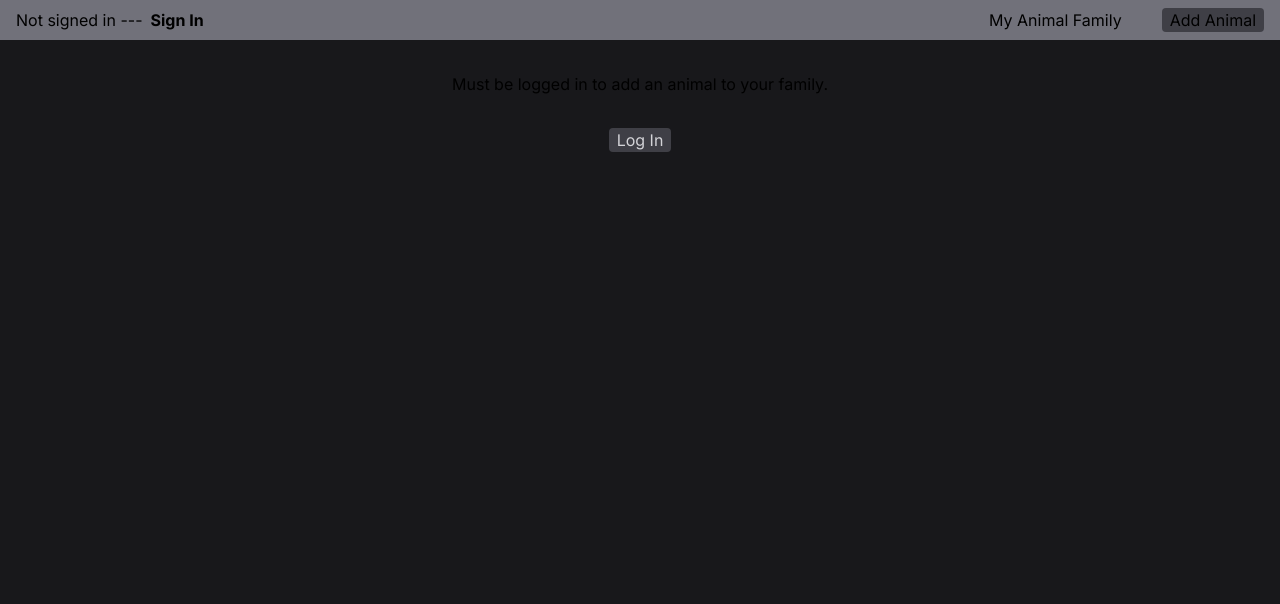
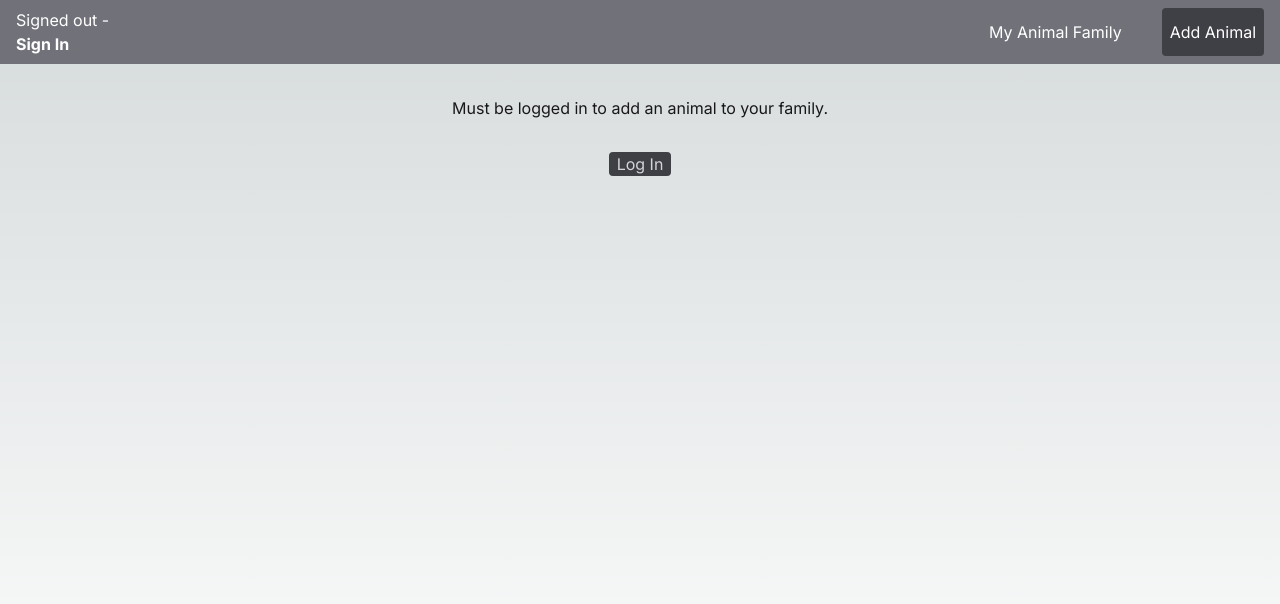
Before and after one commit to whitallee/animal-family, a Next.js app: page /add-animal in a window 1280 px wide. Shown: the top 604 px of the page. Built offline with nearby package versions, Linux system fonts and the light colour scheme; no server answers.

Commit message:
fixed theme issues and sapcing and font size

```diff
--- a/app/add-animal/page.tsx
+++ b/app/add-animal/page.tsx
@@ -51,11 +51,11 @@ export default async function AddAnimal() {
   return (
     <main className="flex flex-col items-center justify-center m-auto">
       <form action={createAnimal} className="flex flex-col gap-4">
-        <input autoFocus type="text" placeholder="Pet Name" name="petName" className="rounded text-black"></input>
-        <input type="text" placeholder="Species" name="species" className="rounded text-black"></input>
+        <input autoFocus type="text" placeholder="Pet Name" name="petName" className="rounded text-black px-2"></input>
+        <input type="text" placeholder="Species" name="species" className="rounded text-black px-2"></input>
         <div className="flex justify-evenly">
             <Link href=".">Cancel</Link>
-            <button type="submit">Add Animal</button>
+            <button type="submit" className="px-2 rounded text-zinc-100 bg-zinc-700 hover:bg-zinc-300 hover:text-zinc-900">Add Animal</button>
         </div>
       </form>
     </main>
--- a/app/globals.css
+++ b/app/globals.css
@@ -3,7 +3,7 @@
 @tailwind utilities;
 
 :root {
-  --foreground-rgb: 0, 0, 0;
+  --foreground-rgb: 24, 24, 27;
   --background-start-rgb: 214, 219, 220;
   --background-end-rgb: 255, 255, 255;
 }
@@ -11,8 +11,8 @@
 @media (prefers-color-scheme: dark) {
   :root {
     --foreground-rgb: 255, 255, 255;
-    --background-start-rgb: 0, 0, 0;
-    --background-end-rgb: 0, 0, 0;
+    --background-start-rgb: 24, 24, 27;
+    --background-end-rgb: 24, 24, 27;;
   }
 }
 
@@ -27,9 +27,13 @@ body {
 }
 
 @layer components {
-  .btn {
+  .navLink {
     border-radius: 0.25rem/*4px*/;
     padding-left: 0.5rem/* 8px */;
     padding-right: 0.5rem/* 8px */;
+    color: white;
+    display: flex;
+    align-items: center;
+    @apply text-sm sm:text-base
   }
 }
--- a/app/layout.tsx
+++ b/app/layout.tsx
@@ -26,7 +26,7 @@ export default async function RootLayout({
     <html lang="en">
       <body className={inter.className}>
         <SessionProvider session={session}>
-          <main className='flex flex-col items-center gap-8 min-h-screen bg-zinc-900'>
+          <main className='flex flex-col items-center gap-8 min-h-screen'>
             <NavMenu/>
             {children}
           </main>
--- a/app/page.tsx
+++ b/app/page.tsx
@@ -43,8 +43,8 @@ export default async function MyFamily() {
     })
 
     const animalList = animals?.animals.map(animal =>
-            <li key={animal.id} className="flex place-content-between items-center gap-8 py-4">
-                <span><strong>{animal.name}: </strong>{animal.species}</span>
+            <li key={animal.id} className="text-zinc-500 flex place-content-between items-center gap-8 py-4 px-4">
+                <span><strong className="dark:text-white text-black">{animal.name}: </strong>{animal.species}</span>
                 <form action={deleteAnimal}>
                   <input type="hidden" id="animalId" name="animalId" value={animal.id}/>
                   <button type="submit" className="rounded aspect-square px-2 hover:bg-zinc-600">&#128465;</button>
--- a/components/NavMenu.tsx
+++ b/components/NavMenu.tsx
@@ -8,17 +8,17 @@ function AuthButton() {
 
     if (session) {
         return (
-            <div>
+            <div className="text-white flex flex-col justify-center items-start text-sm sm:text-base">
                 {session?.user?.email}
-                <button className="mx-2 px-2 rounded text-zinc-300 hover:bg-zinc-700" onClick={() => signOut()}>Sign Out</button>
+                <button className="rounded text-zinc-300 hover:bg-zinc-700" onClick={() => signOut()}>Sign Out</button>
             </div>
         )
     }
     //else
     return (
-        <div>
-            Not signed in ---
-            <button className="font-bold px-2 rounded hover:bg-zinc-700" onClick={() => signIn()}>Sign In</button>
+        <div className="text-white flex flex-col justify-center items-start text-sm sm:text-base">
+            Signed out -
+            <button className="font-bold rounded hover:bg-zinc-700" onClick={() => signIn()}>Sign In</button>
         </div>
     )
 }
@@ -29,11 +29,11 @@ export default function NavMenu() {
     const linkClasses = "rounded px-2"
 
     return (
-        <div className="bg-zinc-500 px-4 py-2 w-full h-fit flex justify-between sticky top-0">
+        <div className="bg-zinc-500 px-4 py-2 w-full h-fit flex justify-between sticky top-0 overflow-scroll">
             <AuthButton/>
-            <ul className="flex gap-8">
-                <Link className={pathname == "/" ? "active bg-zinc-700 btn" : "hover:bg-zinc-700 btn" + linkClasses} href="/"><li>My Animal Family</li></Link>
-                <Link className={pathname == "/add-animal" ? "active bg-zinc-700 btn" : "hover:bg-zinc-700 btn"} href="/add-animal"><li>Add Animal</li></Link>
+            <ul className="flex sm:gap-8 gap-4 text-center ml-4">
+                <Link className={pathname == "/" ? "active bg-zinc-700 navLink" : "hover:bg-zinc-700 navLink"} href="/"><li>My Animal Family</li></Link>
+                <Link className={pathname == "/add-animal" ? "active bg-zinc-700 navLink" : "hover:bg-zinc-700 navLink"} href="/add-animal"><li>Add Animal</li></Link>
             </ul>
         </div>
     )
```
